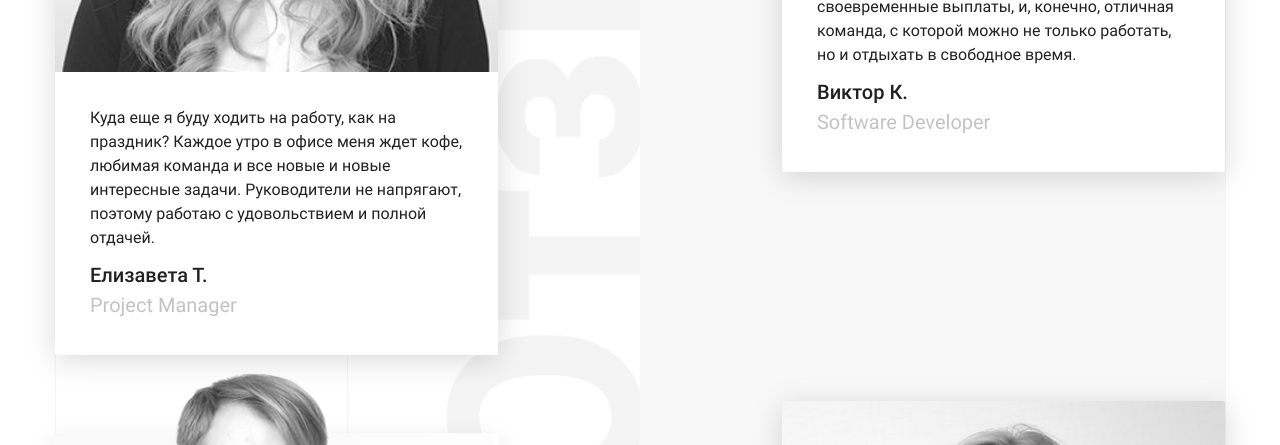
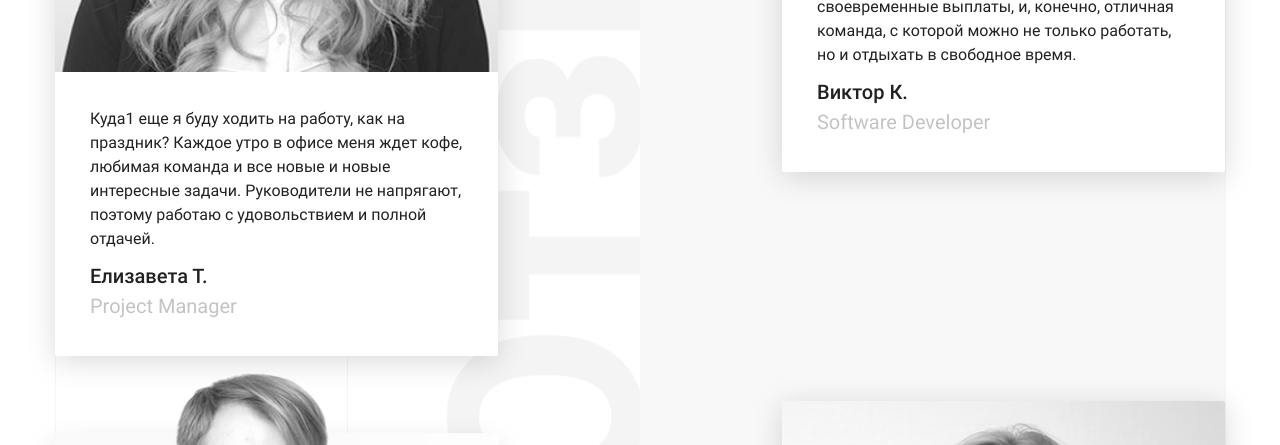
Before and after one commit to ilyafreshcode/freshcodeit.github.io, a Jekyll site: the page built from _pages/review.html, in a window 1280 px wide and 900 px high, scrolled down 845 px. Shown: the part 151-596 px from the top of the window. Built offline with Jekyll 4.4.1, drawn with Linux system fonts in a browser that asks for light colours.

Commit message:
Update review.json

```diff
--- a/_data/review.json
+++ b/_data/review.json
@@ -1 +1 @@
-{"title":"Отзывы сотрудников","reviews":[{"text":"Куда еще я буду ходить на работу, как на праздник? Каждое утро в офисе меня ждет кофе, любимая команда и все новые и новые интересные задачи. Руководители не напрягают, поэтому работаю с удовольствием и полной отдачей.","name":"Елизавета Т.","title":"Project Manager","img":"/images/troyanova.jpg"},{"text":"FreshCode - это уютный офис расположенный в центре, адекватное руководство, своевременные выплаты, и, конечно, отличная команда, с которой можно не только работать, но и отдыхать в свободное время.","name":"Виктор К.","title":"Software Developer","img":"/images/krasnogorskui.png"},{"text":"Я рад, что решился прийти на собеседование и попал в эту дружную команду. Здесь я получил незаменимый опыт, ценные связи и хорошую зарплату.","name":"Николай Г.","title":"Project Manager","img":"/images/gonchar.png"},{"text":"Еще на собеседовании я поняла, что мне здесь понравится. Приветливые, позитивные ребята в команде, уютный офис, хорошая техника. Что еще нужно для счастья начинающему программисту?","name":"Юлия Л.","title":"Software Developer","img":"/images/logvinovaU.png"}]}
+{"title":"Отзывы сотрудников","reviews":[{"text":"Куда1 еще я буду ходить на работу, как на праздник? Каждое утро в офисе меня ждет кофе, любимая команда и все новые и новые интересные задачи. Руководители не напрягают, поэтому работаю с удовольствием и полной отдачей.","name":"Елизавета Т.","title":"Project Manager","img":"/images/troyanova.jpg"},{"text":"FreshCode - это уютный офис расположенный в центре, адекватное руководство, своевременные выплаты, и, конечно, отличная команда, с которой можно не только работать, но и отдыхать в свободное время.","name":"Виктор К.","title":"Software Developer","img":"/images/krasnogorskui.png"},{"text":"Я рад, что решился прийти на собеседование и попал в эту дружную команду. Здесь я получил незаменимый опыт, ценные связи и хорошую зарплату.","name":"Николай Г.","title":"Project Manager","img":"/images/gonchar.png"},{"text":"Еще на собеседовании я поняла, что мне здесь понравится. Приветливые, позитивные ребята в команде, уютный офис, хорошая техника. Что еще нужно для счастья начинающему программисту?","name":"Юлия Л.","title":"Software Developer","img":"/images/logvinovaU.png"}]}
```
